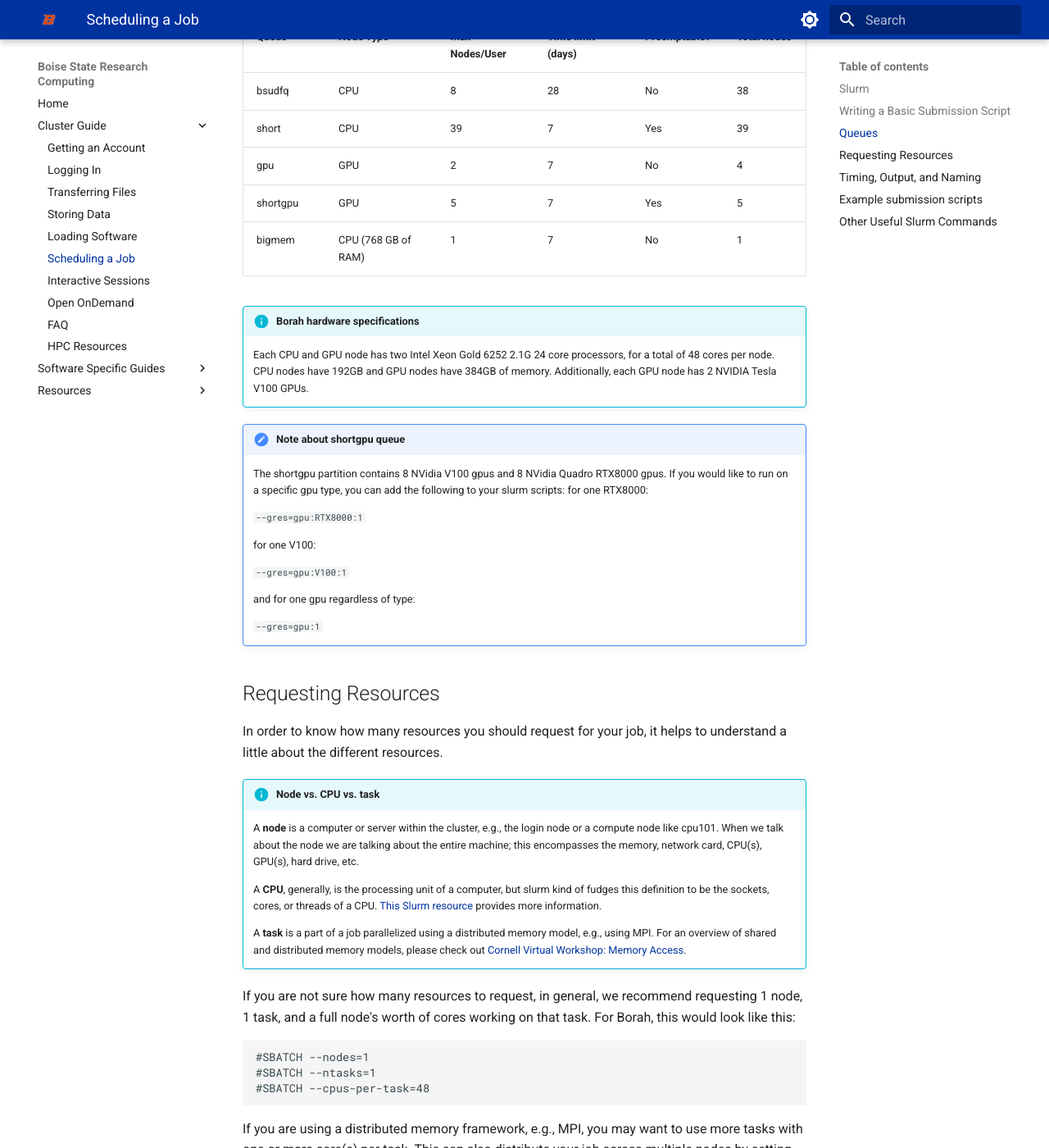
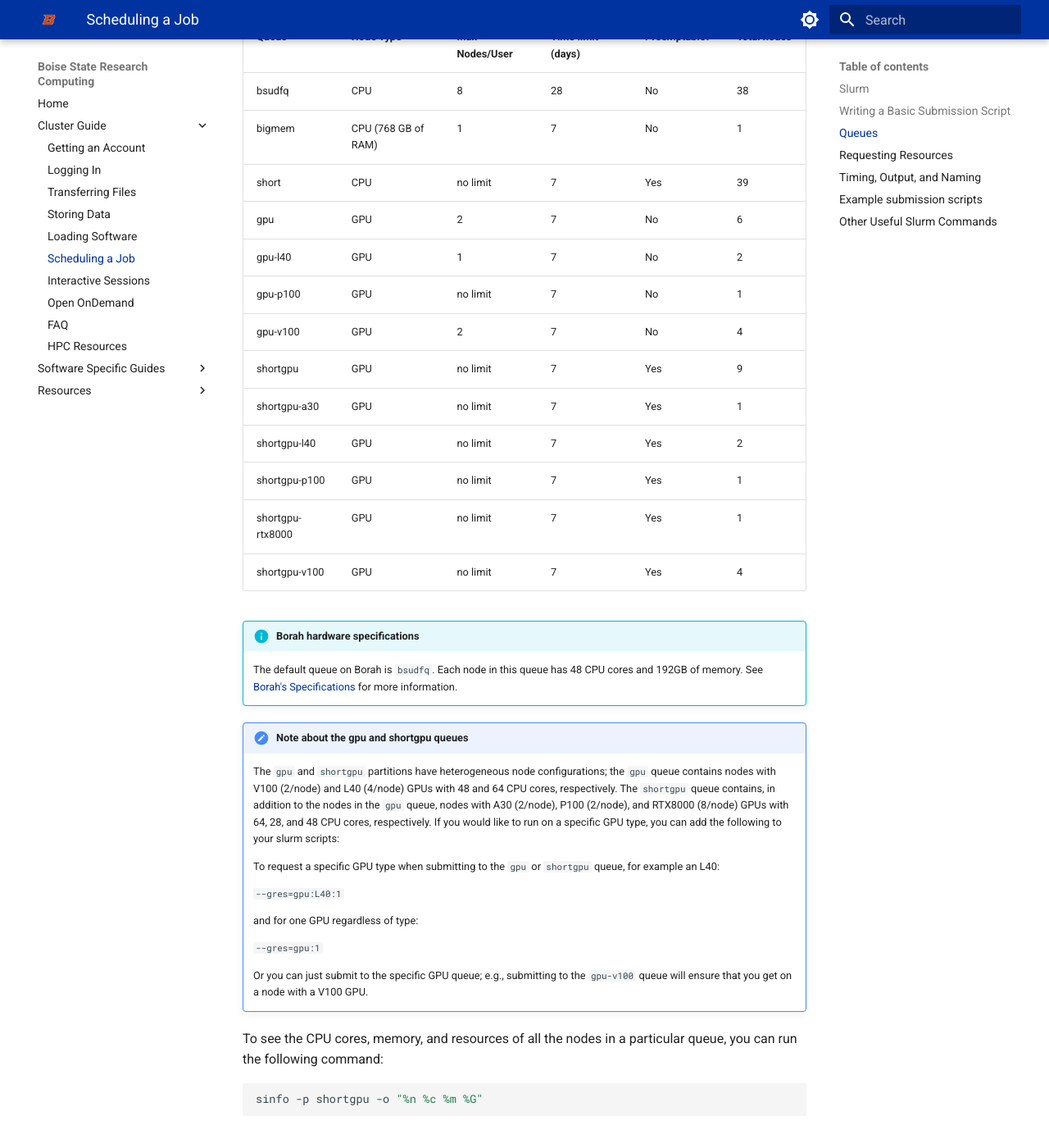
Before and after one commit to bsurc/docs, an MkDocs documentation site: the page built from docs/scheduling.md, in a window 1280 px wide and 1400 px high, scrolled down 1206 px. Shown: the whole window at 82% size. Built offline with MkDocs 1.6.1 and Material for MkDocs 9.7.7, drawn with Linux system fonts in a browser that asks for light colours; some of the changed text lies outside the part shown.

Commit message:
Update queues

````diff
--- a/docs/scheduling.md
+++ b/docs/scheduling.md
@@ -53,33 +53,53 @@ The following table provides information about the queues on Borah:
 | Queue    | Node Type | Max Nodes/User | Time limit (days) | Preemptable? | Total nodes |
 | :---     | :---      | :---           | :---              | :---         | :---        |
 | bsudfq   | CPU       | 8              | 28                | No           | 38          |
-| short    | CPU       | 39             | 7                 | Yes          | 39          |
-| gpu      | GPU       | 2              | 7                 | No           | 4           |
-| shortgpu | GPU       | 5              | 7                 | Yes          | 5           |
 | bigmem   | CPU (768 GB of RAM)| 1     | 7                 | No           | 1           |
+| short    | CPU       | no limit       | 7                 | Yes          | 39          |
+| gpu              | GPU | 2            | 7                 | No           | 6           |
+| gpu-l40          | GPU | 1            | 7                 | No           | 2           |
+| gpu-p100         | GPU | no limit     | 7                 | No           | 1           |
+| gpu-v100         | GPU | 2            | 7                 | No           | 4           |
+| shortgpu         | GPU | no limit     | 7                 | Yes          | 9           |
+| shortgpu-a30     | GPU | no limit     | 7                 | Yes          | 1           |
+| shortgpu-l40     | GPU | no limit     | 7                 | Yes          | 2           |
+| shortgpu-p100    | GPU | no limit     | 7                 | Yes          | 1           |
+| shortgpu-rtx8000 | GPU | no limit     | 7                 | Yes          | 1           |
+| shortgpu-v100    | GPU | no limit     | 7                 | Yes          | 4           |
+
 
 !!! info "Borah hardware specifications"
 
-    Each CPU and GPU node has two Intel Xeon Gold 6252 2.1G 24 core processors,
-    for a total of 48 cores per node. CPU nodes have 192GB and GPU nodes have
-    384GB of memory. Additionally, each GPU node has 2 NVIDIA Tesla V100 GPUs.
+    The default queue on Borah is `bsudfq`. Each node in this queue has 48 CPU
+    cores and 192GB of memory. See
+    [Borah's Specifications](hpc_resources.md/#specifications) for more information.
 
-!!! note "Note about shortgpu queue"
+!!! note "Note about the gpu and shortgpu queues"
 
-    The shortgpu partition contains 8 NVidia V100 gpus and 8 NVidia Quadro
-    RTX8000 gpus. If you would like to run on a specific gpu type, you can add
-    the following to your slurm scripts:
-    for one RTX8000:
+    The `gpu` and `shortgpu` partitions have heterogeneous node configurations; the
+    `gpu` queue contains nodes with V100 (2/node) and L40 (4/node) GPUs with 48
+    and 64 CPU cores, respectively. The `shortgpu` queue contains, in addition to
+    the nodes in the `gpu` queue, nodes with A30 (2/node), P100 (2/node), and
+    RTX8000 (8/node) GPUs with 64, 28, and 48 CPU cores, respectively.
+    If you would like to run on a specific GPU type, you can add the following
+    to your slurm scripts:
 
-    `--gres=gpu:RTX8000:1`
+    To request a specific GPU type when submitting to the `gpu` or `shortgpu`
+    queue, for example an L40:
 
-    for one V100:
+    `--gres=gpu:L40:1`
 
-    `--gres=gpu:V100:1`
-
-    and for one gpu regardless of type:
+    and for one GPU regardless of type:
 
     `--gres=gpu:1`
+
+    Or you can just submit to the specific GPU queue; e.g., submitting to the
+    `gpu-v100` queue will ensure that you get on a node with a V100 GPU.
+
+To see the CPU cores, memory, and resources of all the nodes in a particular
+queue, you can run the following command:
+```bash
+sinfo -p shortgpu -o "%n %c %m %G"
+```
 
 ## Requesting Resources
 
@@ -105,7 +125,7 @@ understand a little about the different resources.
 
 If you are not sure how many resources to request, in general,  we recommend
 requesting 1 node, 1 task, and a full node's worth of cores working on that
-task. For Borah, this would look like this:
+task. For the default queue on Borah, this request would look like this:
 
 ```
 #SBATCH --nodes=1
````
